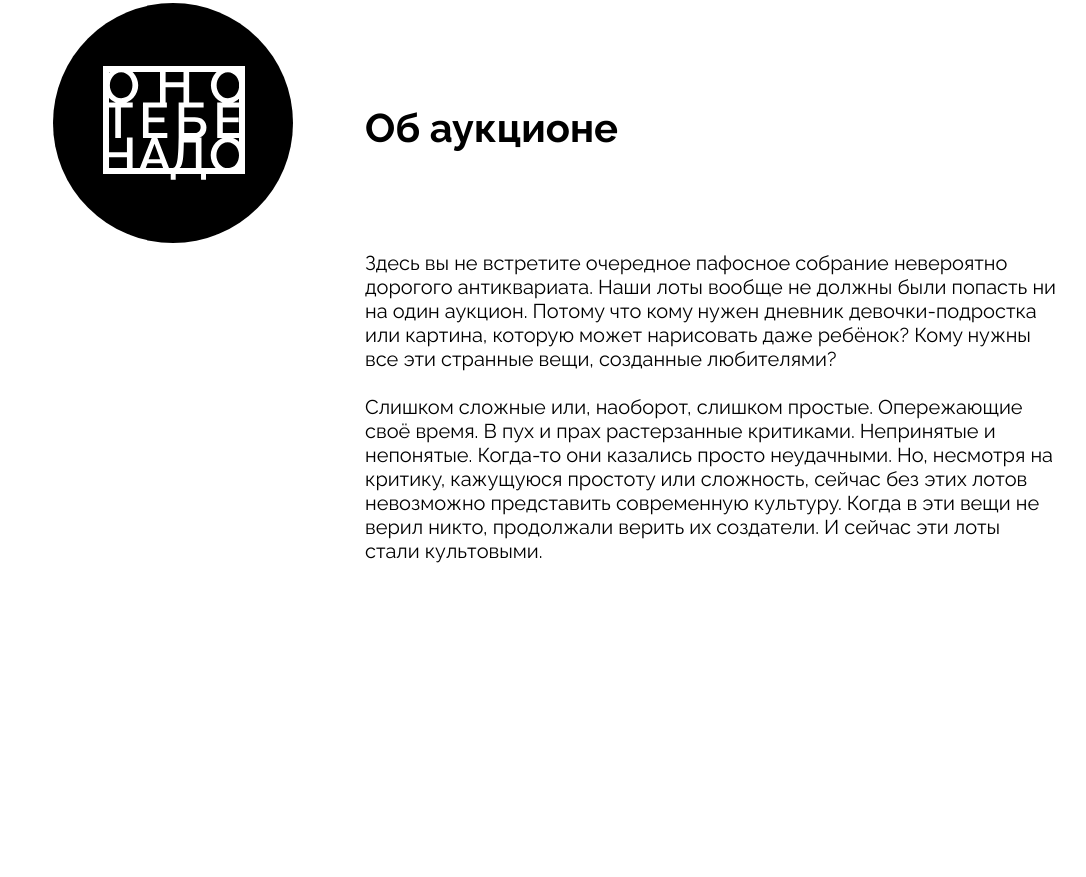
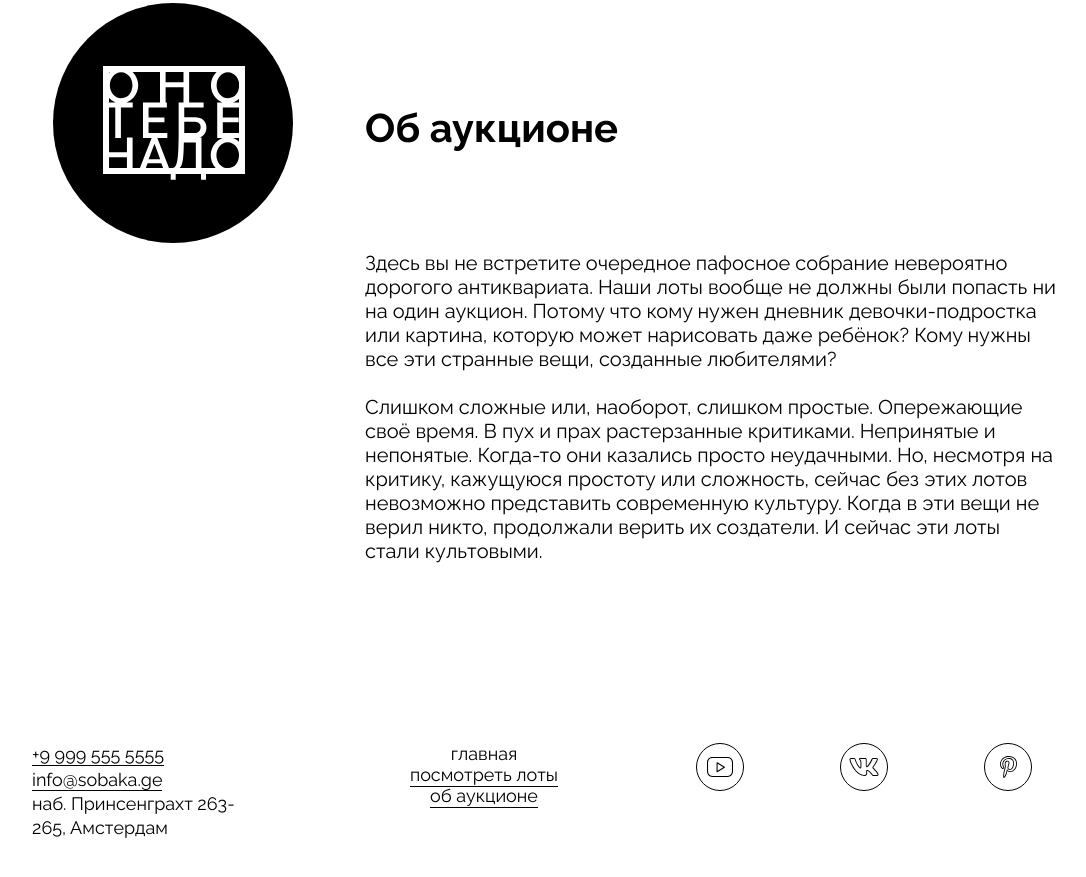
Before and after one commit to mysunlight86/ono-tebe-nadoo, a plain HTML site: page index.html in a window 1280 px wide. Shown: the part 2052-2929 px from the top of the page, without its empty margins (108-1194 px from the left). Before the commit the page ends 2795 px from the top, so only its background shows below. Drawn offline with Linux system fonts and the light colour scheme.

Commit message:
Add footer

```diff
--- a/index.html
+++ b/index.html
@@ -1,13 +1,13 @@
 <!DOCTYPE html>
 <html lang="ru">
   <head>
-    <meta charset="UTF-8" />
-    <meta http-equiv="X-UA-Compatible" content="IE=edge" />
-    <meta name="viewport" content="width=device-width, initial-scale=1.0" />
+    <meta charset="UTF-8">
+    <meta http-equiv="X-UA-Compatible" content="IE=edge">
+    <meta name="viewport" content="width=device-width, initial-scale=1.0">
     <title>Оно тебе надо — аукцион вещей, в которые никто не верил</title>
-    <link rel="stylesheet" href="./fonts/fonts.css" />
-    <link rel="stylesheet" href="./styles/global.css"/>
-    <link rel="stylesheet" href="./styles/style.css" />
+    <link rel="stylesheet" href="./fonts/fonts.css">
+    <link rel="stylesheet" href="./styles/global.css">
+    <link rel="stylesheet" href="./styles/style.css">
   </head>
   <body>
     <header class="header">
@@ -29,11 +29,11 @@
           src="./images/logo-black.svg"
           alt="Логотип"
           class="header__logo-image"
-        />
+        >
       </a>
       <address class="address">
-        <a href="tel:+99995555555">+9 999 555 5555</a><br />
-        <a href="mailto:info@sobaka.ge">info@sobaka.ge</a><br />
+        <a href="tel:+99995555555">+9 999 555 5555</a><br>
+        <a href="mailto:info@sobaka.ge">info@sobaka.ge</a><br>
         наб. Принсенграхт 263- 265, Амстердам
       </address>
     </header>
@@ -69,8 +69,14 @@
           <li class="lots__card-list-item">
             <a href="#0" class="card-link">
               <article class="card card_type_film">
-                <h3 class="card__title">Фильм режиссёра, который бросил киношколу</h3>
-                <p class="card__text">Не просто бросил, а ушёл с первой лекции. Какой была бы ваша ставка, если бы вы не знали, что режиссёр — Пол Томас Андерсон?</p>
+                <h3 class="card__title">
+                  Фильм режиссёра, который бросил киношколу
+                </h3>
+                <p class="card__text">
+                  Не просто бросил, а ушёл с первой лекции. Какой была бы ваша
+                  ставка, если бы вы не знали, что режиссёр — Пол Томас
+                  Андерсон?
+                </p>
                 <div class="overlay"></div>
               </article>
             </a>
@@ -78,8 +84,17 @@
           <li class="lots__card-list-item">
             <a href="#0" class="card-link">
               <article class="card card_type_book">
-                <h3 class="card__title">Книга, где описан один скучный день из жизни рекламного агента</h3>
-                <p class="card__text">Объёмом почти в тысячу страниц. Иногда без знаков препинания и с переходами на древнеанглийский. В ней одновременно рассказывается о 16 июня 1904 года и об истории литературы, начиная с античных времён. И это всё накладывается на эпическую поэму Гомера. Сколько бы вы поставили на «Улисса» Джеймса Джойса?</p>
+                <h3 class="card__title">
+                  Книга, где описан один скучный день из жизни рекламного агента
+                </h3>
+                <p class="card__text">
+                  Объёмом почти в тысячу страниц. Иногда без знаков препинания и
+                  с переходами на древнеанглийский. В ней одновременно
+                  рассказывается о 16 июня 1904 года и об истории литературы,
+                  начиная с античных времён. И это всё накладывается на
+                  эпическую поэму Гомера. Сколько бы вы поставили на «Улисса»
+                  Джеймса Джойса?
+                </p>
                 <div class="overlay"></div>
               </article>
             </a>
@@ -87,8 +102,15 @@
           <li class="lots__card-list-item">
             <a href="#0" class="card-link">
               <article class="card card_type_picture">
-                <h3 class="card__title">Картина, которую повторит даже 5-летний сын маминой подруги</h3>
-                <p class="card__text">Ну действительно, там линия, тут кружочек, а здесь и вовсе что-то похожее на инфузорию-туфельку. Никаких полей, лесов, котиков... Сколько бы вы на такое поставили, если бы не знали, что это — одна из революционных работ Кандинского?</p>
+                <h3 class="card__title">
+                  Картина, которую повторит даже 5-летний сын маминой подруги
+                </h3>
+                <p class="card__text">
+                  Ну действительно, там линия, тут кружочек, а здесь и вовсе
+                  что-то похожее на инфузорию-туфельку. Никаких полей, лесов,
+                  котиков... Сколько бы вы на такое поставили, если бы не знали,
+                  что это — одна из революционных работ Кандинского?
+                </p>
                 <div class="overlay"></div>
               </article>
             </a>
@@ -103,19 +125,82 @@
               src="./images/logo-white.svg"
               alt="Белый логотип на черном круге"
               class="about__logo-image"
-            />
+            >
           </a>
         </div>
         <div class="about__column">
           <h2 class="about__title">Об аукционе</h2>
           <div class="about__text">
-            <p>Здесь вы не встретите очередное пафосное собрание невероятно дорогого антиквариата. Наши лоты вообще не должны были попасть ни на один аукцион. Потому что кому нужен дневник девочки-подростка или картина, которую может нарисовать даже ребёнок? Кому нужны все эти странные вещи, созданные любителями?</p>
-            <p>Слишком сложные или, наоборот, слишком простые. Опережающие своё время. В пух и прах растерзанные критиками. Непринятые и непонятые. Когда-то они казались просто неудачными. Но, несмотря
-              на критику, кажущуюся простоту или сложность, сейчас без этих лотов невозможно представить современную культуру. Когда в эти вещи не верил никто, продолжали верить их создатели. И сейчас эти лоты стали культовыми. </p>
+            <p>
+              Здесь вы не встретите очередное пафосное собрание невероятно
+              дорогого антиквариата. Наши лоты вообще не должны были попасть ни
+              на один аукцион. Потому что кому нужен дневник девочки-подростка
+              или картина, которую может нарисовать даже ребёнок? Кому нужны все
+              эти странные вещи, созданные любителями?
+            </p>
+            <p>
+              Слишком сложные или, наоборот, слишком простые. Опережающие своё
+              время. В пух и прах растерзанные критиками. Непринятые и
+              непонятые. Когда-то они казались просто неудачными. Но, несмотря
+              на критику, кажущуюся простоту или сложность, сейчас без этих
+              лотов невозможно представить современную культуру. Когда в эти
+              вещи не верил никто, продолжали верить их создатели. И сейчас эти
+              лоты стали культовыми.
+            </p>
           </div>
         </div>
       </section>
     </main>
-    <footer class="footer"></footer>
+    <footer class="footer">
+      <address class="address">
+        <a href="tel:+99995555555">+9 999 555 5555</a><br>
+        <a href="mailto:info@sobaka.ge">info@sobaka.ge</a><br>
+        наб. Принсенграхт 263- 265, Амстердам
+      </address>
+      <nav class="footer__menu">
+        <ul class="footer__menu-list">
+          <li class="footer__menu-list-item">
+            <a href="#0" class="footer__menu-link footer__menu-link_active"
+              >главная</a
+            >
+          </li>
+          <li class="footer__menu-list-item">
+            <a href="#0" class="footer__menu-link">посмотреть лоты</a>
+          </li>
+          <li class="footer__menu-list-item">
+            <a href="#0" class="footer__menu-link">об аукционе</a>
+          </li>
+        </ul>
+      </nav>
+      <ul class="footer__social-list">
+        <li class="footer__social-list-item">
+          <a href="#0" class="footer__social-link">
+            <img
+              src="./images/yt.svg"
+              alt="YouTube"
+              class="footer__social-icon"
+            >
+          </a>
+        </li>
+        <li class="footer__social-list-item">
+          <a href="#0" class="footer__social-link">
+            <img
+              src="./images/vk.svg"
+              alt="VK"
+              class="footer__social-icon"
+            >
+          </a>
+        </li>
+        <li class="footer__social-list-item">
+          <a href="#0" class="footer__social-link">
+            <img
+              src="./images/pinterest.svg"
+              alt="Pinterest"
+              class="footer__social-icon"
+            >
+          </a>
+        </li>
+      </ul>
+    </footer>
   </body>
 </html>
--- a/styles/style.css
+++ b/styles/style.css
@@ -221,10 +221,10 @@
   justify-content: center;
   width: 240px;
   height: 240px;
+  margin-top: 35px;
+  margin-left: 47px;
   border-radius: 50%;
   background-color: #000;
-  margin-top: 35px;
-  margin-left: 47px;
 }
 
 .about__logo-image {
@@ -244,3 +244,49 @@
   font-size: 20px;
   line-height: 1.2;
 }
+
+.footer {
+  display: flex;
+  justify-content: space-between;
+  padding: 0 50px 88px;
+}
+
+.footer__menu {
+  text-align: center;
+}
+
+.footer__menu-list {
+  list-style: none;
+}
+
+.footer__menu-list-item {
+  font-size: 18px;
+}
+
+.footer__menu-link {
+  border-bottom: 1px solid #000;
+  padding-bottom: 1px;
+  text-decoration: none;
+}
+
+.footer__menu-link_active {
+  border: none;
+}
+
+.footer__social-list {
+  display: flex;
+  gap: 96px;
+  list-style: none;
+}
+
+.footer__social-list-item {
+  width: 48px;
+}
+
+.footer__social-link {
+  text-decoration: none;
+}
+
+.footer__social-icon {
+  width: 100%;
+}
```
